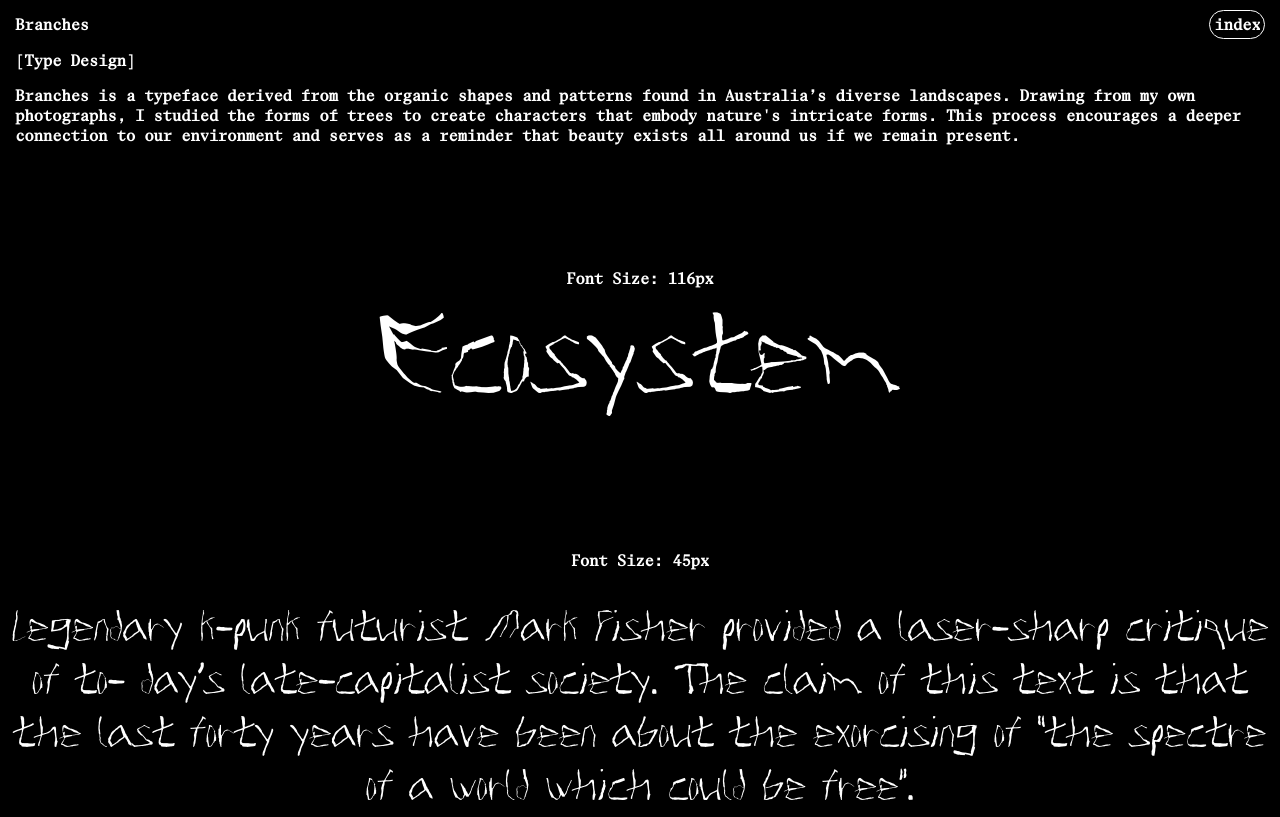
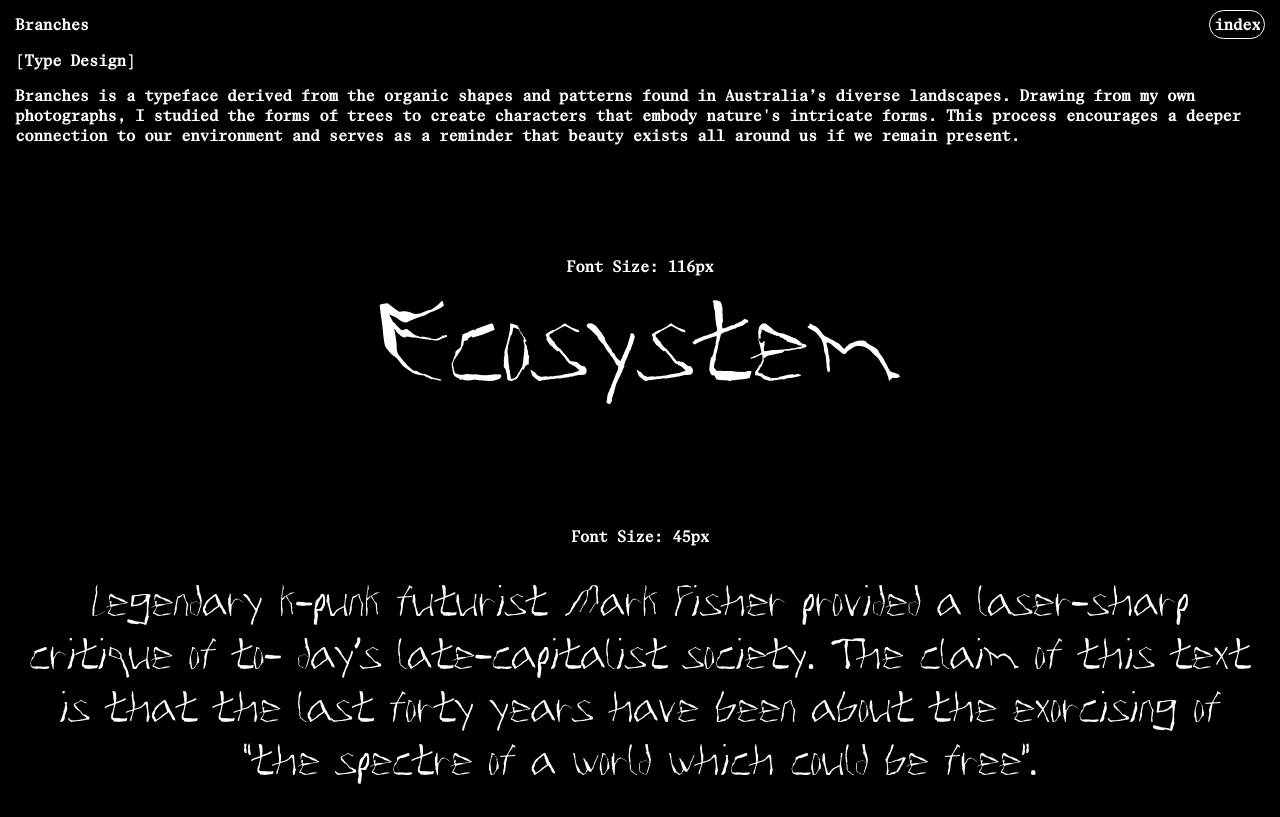
Before and after one commit to kilianhoppner/KilianHoppner, a plain HTML site: page Branches.html in a window 1280 px wide. Shown: the top 817 px of the page. Drawn offline with Linux system fonts and the light colour scheme.

Commit message:
Add files via upload

```diff
--- a/index.css
+++ b/index.css
@@ -130,7 +130,7 @@ a {
 .size-display120px {
     color: #ffffff;
     text-align: center;
-    margin-top: 7em;
+    margin-top: 6.2em;
     margin-bottom: 0.1em;
 }
 
@@ -142,15 +142,15 @@ a {
     color: #ffffff;
     cursor: text;
     text-align: center;
-    padding-left: 0.8%;
-    padding-right: 0.8%;
+    padding-left: 1.2%;
+    padding-right: 1.2%;
     letter-spacing: 0.01em;
 }
 
 .size-display50px {
     color: #ffffff;
     text-align: center;
-    margin-top: 7em;
+    margin-top: 6.2em;
     margin-bottom: 2em;
 }
 
@@ -162,8 +162,8 @@ a {
     color: #ffffff;
     cursor: text;
     text-align: center;
-    padding-left: 0.8%;
-    padding-right: 0.8%;
+    padding-left: 1.2%;
+    padding-right: 1.2%;
     margin-bottom: 3em;
     word-spacing: 0.05em;
 }
```
